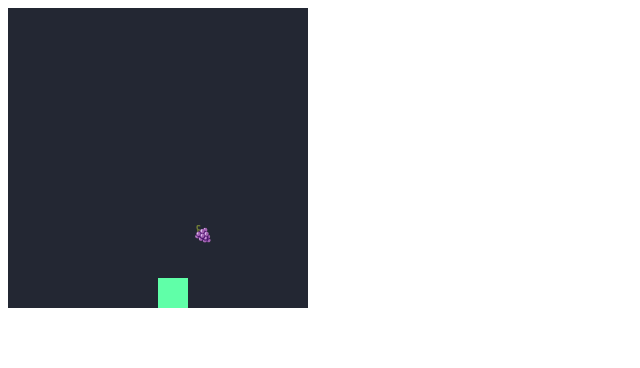
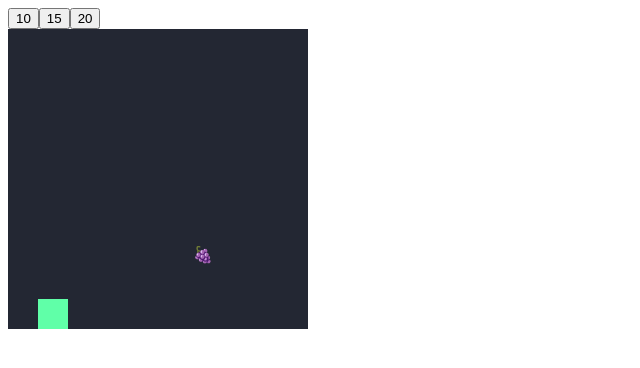
Before and after one commit to Lointainy/snake-game-react, a React (Vite) app: page / in a window 1280 px wide. Shown: the top 368 px of the page, without its empty margins (0-640 px from the left). Built offline with nearby package versions, Linux system fonts and the light colour scheme.

Commit message:
added logic for board size switch

```diff
--- a/src/App.jsx
+++ b/src/App.jsx
@@ -3,8 +3,10 @@ import { useCallback, useEffect, useState } from 'react'
 import style from './App.module.scss'
 
 /* Default */
-let ROWS = 10
-let COLS = 10
+let boardSizeList = [10, 15, 20]
+
+let ROWS = boardSizeList[0]
+let COLS = boardSizeList[0]
 
 let defaultPosition = [{ row: Math.floor(Math.random() * ROWS), col: Math.floor(Math.random() * COLS) }]
 
@@ -13,8 +15,23 @@ let navigate = ['up', 'down', 'left', 'right']
 const fruits = ['🍏', '🍎', '🍐', '🍊', '🍋', '🍌', '🍉', '🍇', '🍓', '🫐', '🍈', '🍒', '🍑', '🥭', '🍍', '🥥', '🥝']
 
 export default function App() {
-	const [board] = useState(new Array(ROWS).fill(0).map(() => new Array(COLS).fill(0)))
+	/* Board */
+	const [boardSize, setBoardSize] = useState({
+		rows: ROWS,
+		cols: COLS
+	})
+	const [board, setBoard] = useState()
 
+	/* Styles */
+	const rowsStyle = {
+		gridTemplateRows: `repeat(${boardSize.rows}, 30px)`
+	}
+
+	const colsStyle = {
+		gridTemplateColumns: `repeat(${boardSize.cols}, 30px)`
+	}
+
+	// Config
 	const [speed, setSpeed] = useState(500)
 	const [gameOver, setGameOver] = useState(false)
 
@@ -174,11 +191,33 @@ export default function App() {
 		}
 	}, [gameOver, setDefault])
 
+	// Set board size after changes
+	useEffect(() => {
+		let { cols, rows } = boardSize
+		let newBoard = new Array(rows).fill(0).map(() => new Array(cols).fill(0))
+		setBoard(newBoard)
+	}, [boardSize])
+
+	// Set new board size after click button
+	const handleChangeBoardSize = (value) => {
+		setBoardSize({ cols: value, rows: value })
+		setGameOver(true)
+	}
+
 	return (
-		<div className={style.board}>
-			{board.map((row, rowIndex) => {
+		<>
+			{boardSizeList.map((size) => {
 				return (
-					<div className={style.row} key={rowIndex}>
+					<button onClick={() => handleChangeBoardSize(size)} key={size}>
+						{size}
+					</button>
+				)
+			})}
+
+			<div className={style.board} style={rowsStyle}>
+				{board?.map((row, rowIndex) => {
+					return (
+						<div className={style.row} key={rowIndex} style={colsStyle}>
 							{row.map((col, colIndex) => {
 								const isSnakeCell = snake.some((segment) => segment.row === rowIndex && segment.col === colIndex)
 
@@ -193,5 +232,6 @@ export default function App() {
 					)
 				})}
 			</div>
+		</>
 	)
 }
```
Lines whose indentation alone changed are shown as unchanged.
